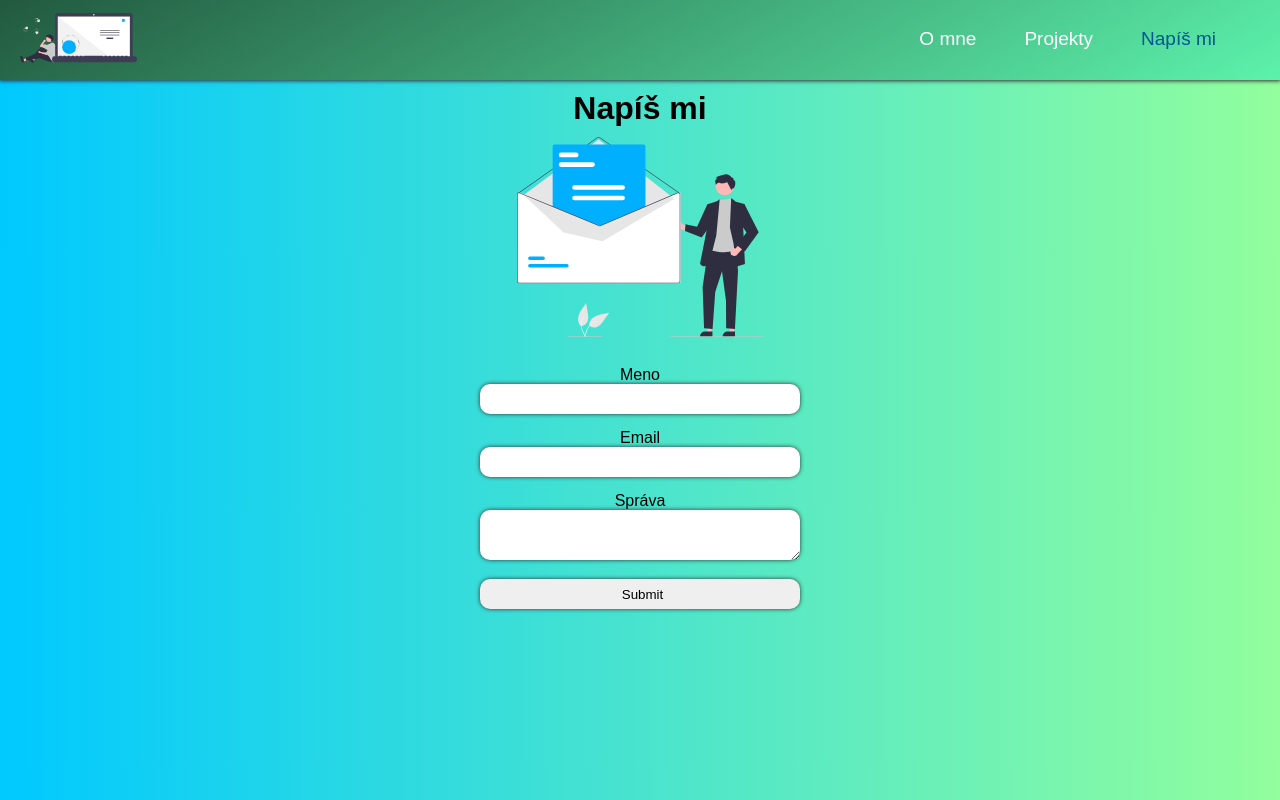
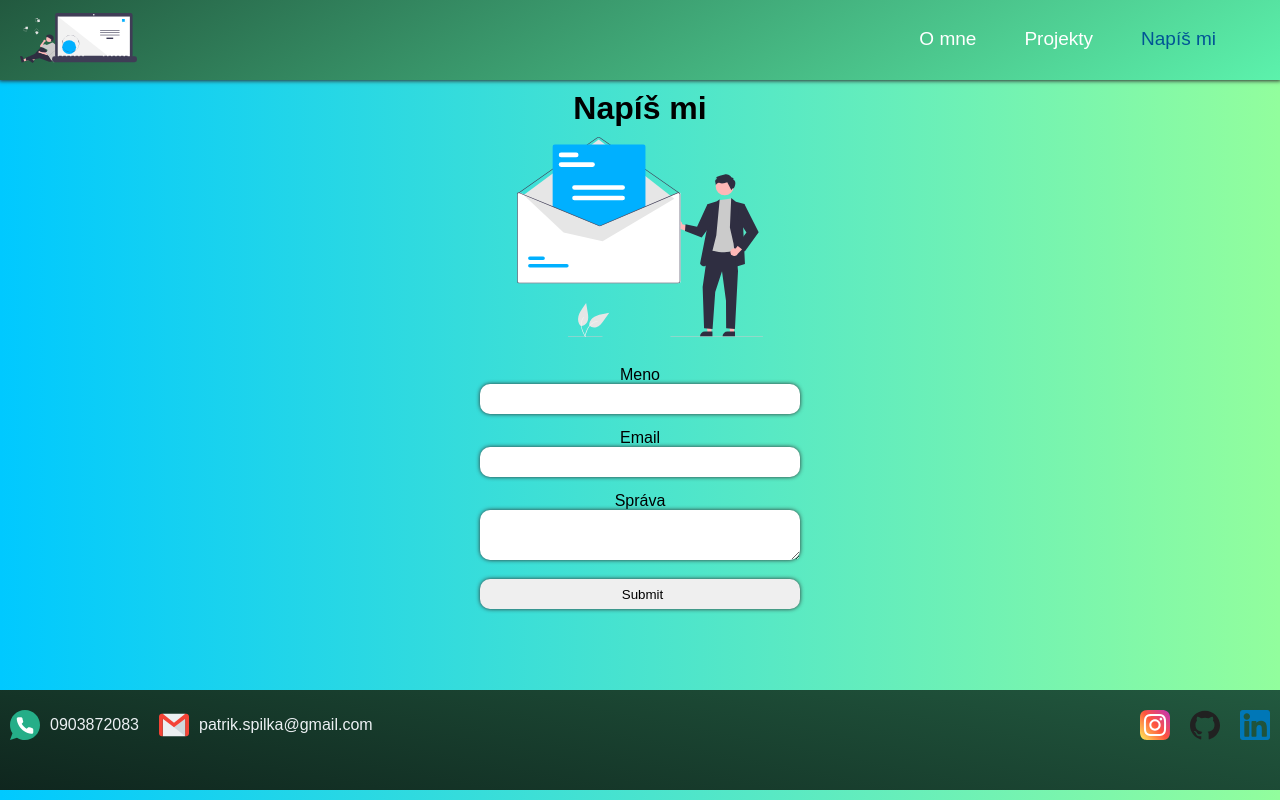
Before and after one commit to Patrik17671/React-portfolio, a React (Create React App) app: page /contactMe in a window 1280 px wide. Shown: the top 800 px of the page. Built offline with nearby package versions, Linux system fonts and the light colour scheme; a web font is replaced by a local one.

Commit message:
git commit

```diff
--- a/src/App.css
+++ b/src/App.css
@@ -10,7 +10,6 @@ body{
 
 .pages{
     text-align: center;
-    height: 100vh;
 }
 h1{
     margin: 10px auto;
--- a/src/components/Footer/Footer.css
+++ b/src/components/Footer/Footer.css
@@ -1,7 +1,7 @@
 footer {
     height: 100px;
     background: linear-gradient(191deg, rgba(34,89,63,1) 0%, rgba(15,38,30,1) 100%);
-    position: relative;
+    position: absolute;
     width: 100%;
 }
 .footer-container{
```
